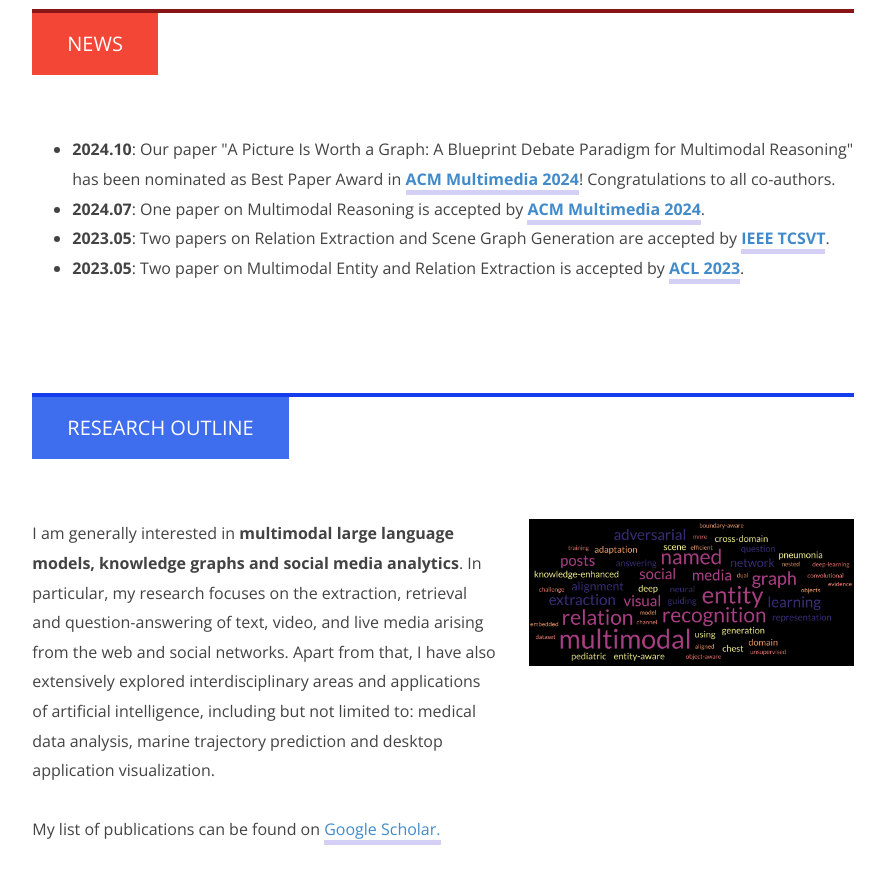
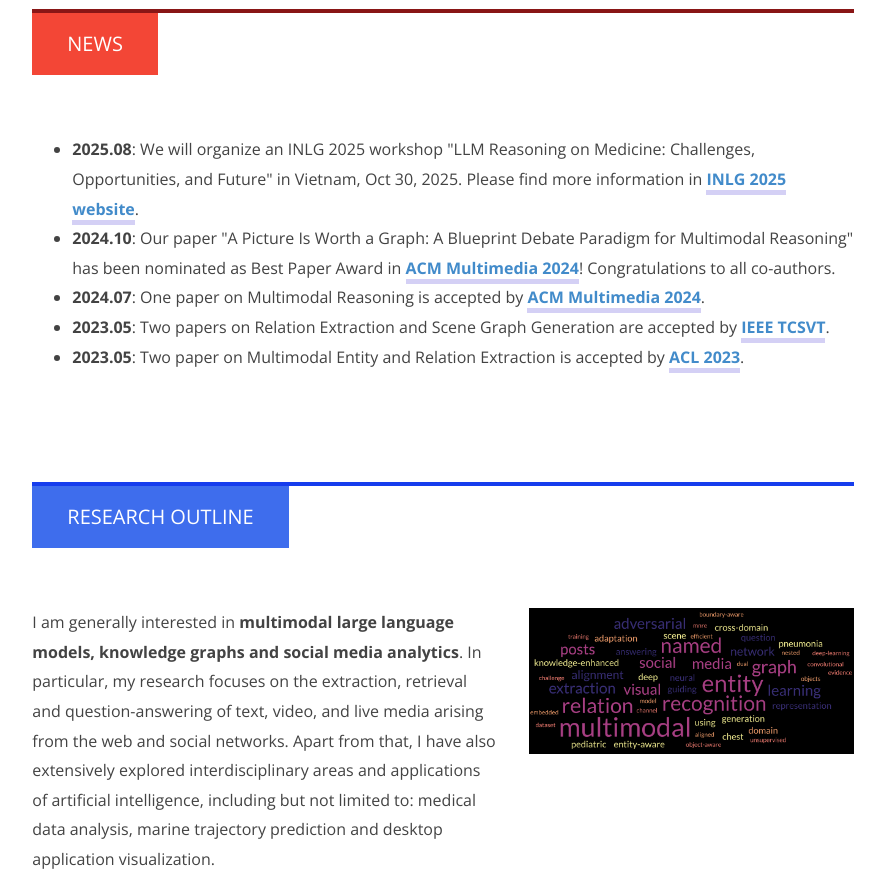
Before and after one commit to thecharm/thecharm.github.io, a plain HTML site: page index.html in a window 1280 px wide. Shown: the part 800-1672 px from the top of the page, without its empty margins (344-1229 px from the left). Drawn offline with nearby package versions, Linux system fonts and the light colour scheme; some packages are replaced by stand-ins of ours.

Commit message:
Update index.html

```diff
--- a/index.html
+++ b/index.html
@@ -228,6 +228,7 @@
 				<div class="row">
 					<div class="col-md-12">
 						<ul>
+							<li><strong>2025.08</strong>: We will organize an INLG 2025 workshop "LLM Reasoning on Medicine: Challenges, Opportunities, and Future" in Vietnam, Oct 30, 2025. Please find more information in <strong><a href="https://2025.inlgmeeting.org/workshops-tutorials-llm-medicine.html" target="_blank">INLG 2025 website</a></strong>.</li>
 							<li><strong>2024.10</strong>: Our paper "A Picture Is Worth a Graph: A Blueprint Debate Paradigm for Multimodal Reasoning" has been nominated as Best Paper Award in <strong><a href="https://2024.acmmm.org/" target="_blank">ACM Multimedia 2024</a></strong>! Congratulations to all co-authors. </li>
 							<li><strong>2024.07</strong>: One paper on Multimodal Reasoning is accepted by <strong><a href="https://2024.acmmm.org/" target="_blank">ACM Multimedia 2024</a></strong>.</li>
 							<li><strong>2023.05</strong>: Two papers on Relation Extraction and Scene Graph Generation are accepted by <strong><a href="https://ieeexplore.ieee.org/xpl/RecentIssue.jsp?punumber=76" target="_blank">IEEE TCSVT</a></strong>.</li>
```
